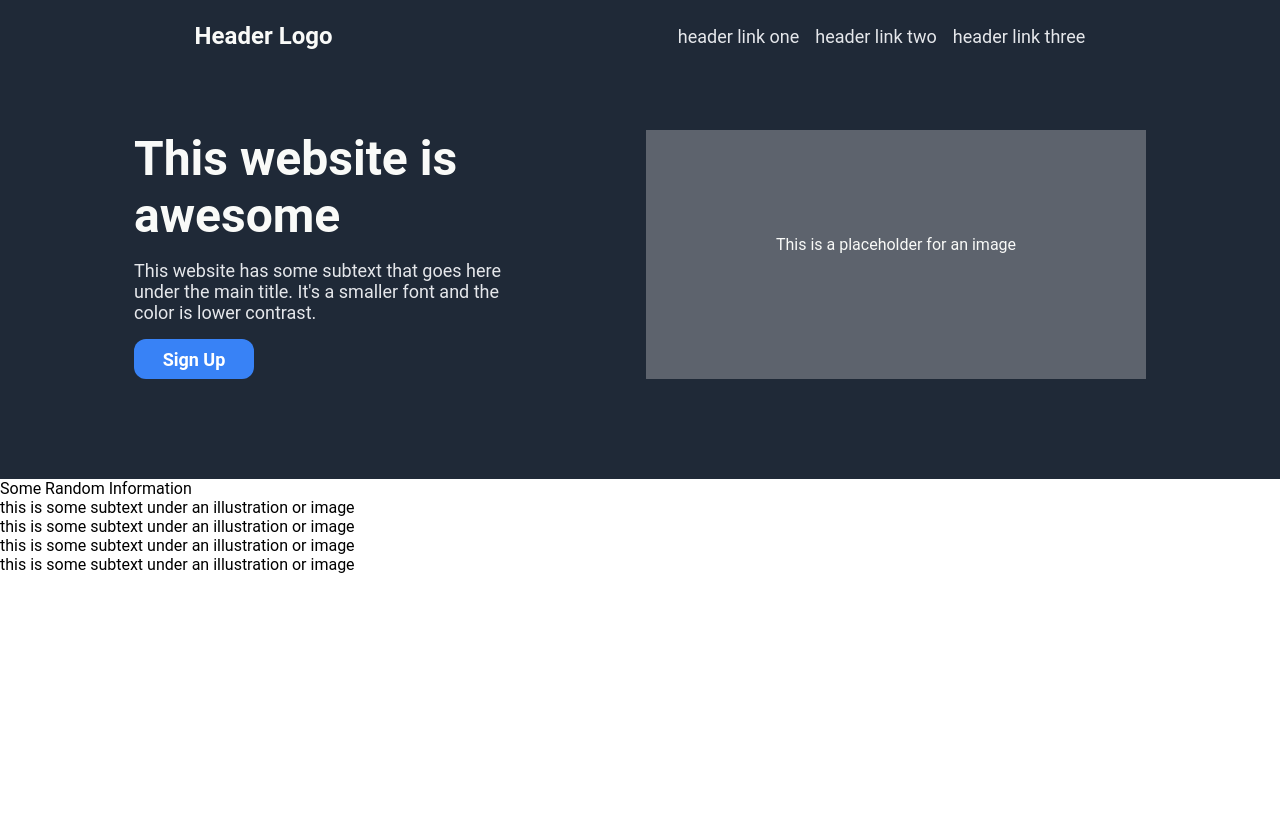
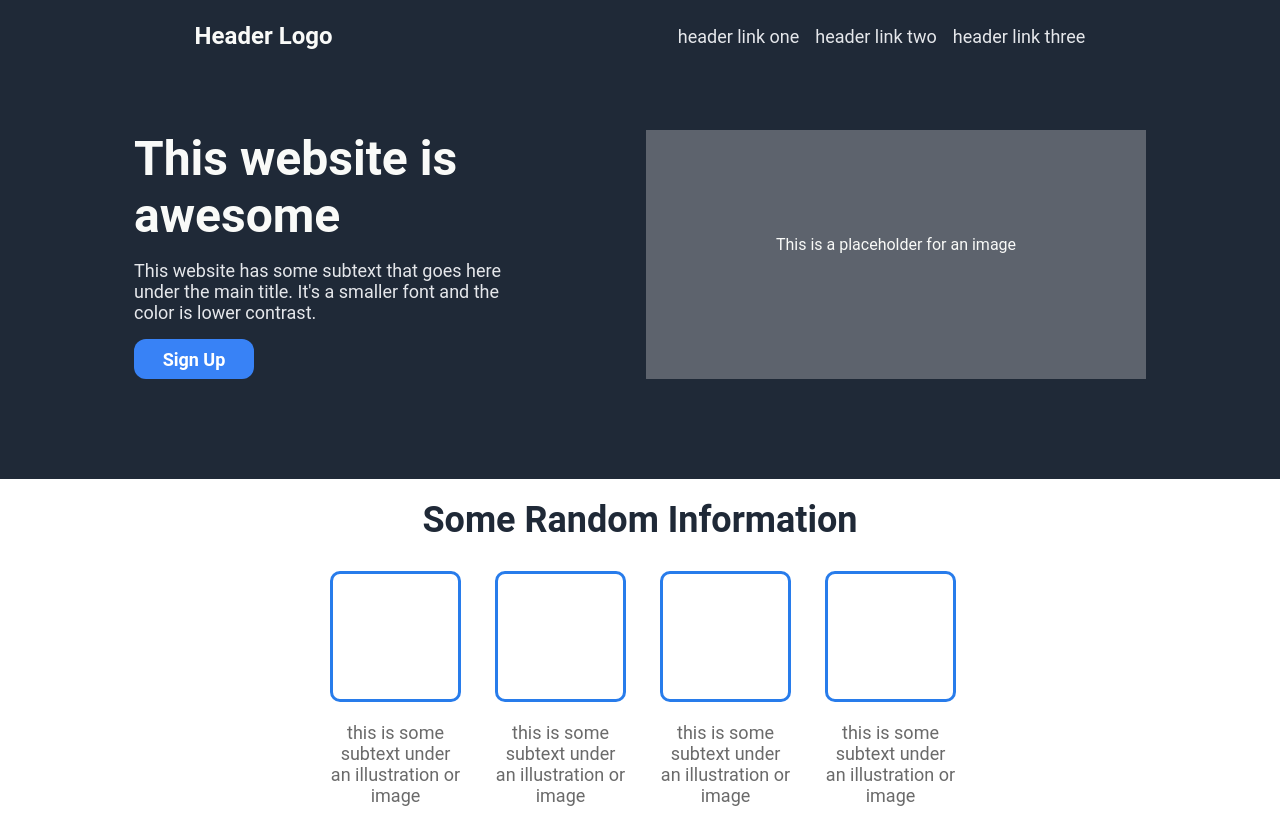
Before and after one commit to shub2726/landing-page, a plain HTML site: page index.html in a window 1280 px wide. Before the commit the page ends 800 px from the top, so only its background shows below. Drawn offline with Linux system fonts and the light colour scheme.

Commit message:
Add css for section 2

```diff
--- a/index.html
+++ b/index.html
@@ -42,21 +42,19 @@
                 <div class="box">
                     <div class="card"></div>
                     <div class="card-subtext">this is some subtext under an illustration or image</div>
-            </div>
-            <div class="card-container">
+                </div>
                 <div class="box">
                     <div class="card"></div>
                     <div class="card-subtext">this is some subtext under an illustration or image</div>
-            </div>
-            <div class="card-container">
+                </div>
                 <div class="box">
                     <div class="card"></div>
                     <div class="card-subtext">this is some subtext under an illustration or image</div>
-            </div>
-            <div class="card-container">
+                </div>
                 <div class="box">
                     <div class="card"></div>
                     <div class="card-subtext">this is some subtext under an illustration or image</div>
+                </div>
             </div>
         </div>
     </body>
--- a/styles.css
+++ b/styles.css
@@ -79,3 +79,43 @@ body {
     width: 400px;
     gap: 1em;
 }
+
+.random-title {
+    font-size: 36px;
+    font-weight: bolder;
+    color: #1F2937;
+}
+
+.random-info {
+    display: flex;
+    flex-direction: column;
+    padding: 20px;
+    align-items: center;
+    gap: 30px;
+}
+
+.card-container {
+    display: flex;
+    gap: 40px;
+}
+
+.card {
+    border: 3px solid rgb(40, 124, 235);
+    border-radius: 10px;
+    width: 125px;
+    height: 125px;
+}
+
+.box {
+    width: 125px;
+    flex-wrap: wrap;
+    display: flex;
+    flex-direction: column;
+    gap: 20px;
+}
+
+.card-subtext {
+    text-align: center;
+    font-size: 18px;
+    color: rgba(102, 102, 102, 0.973);
+}
```
